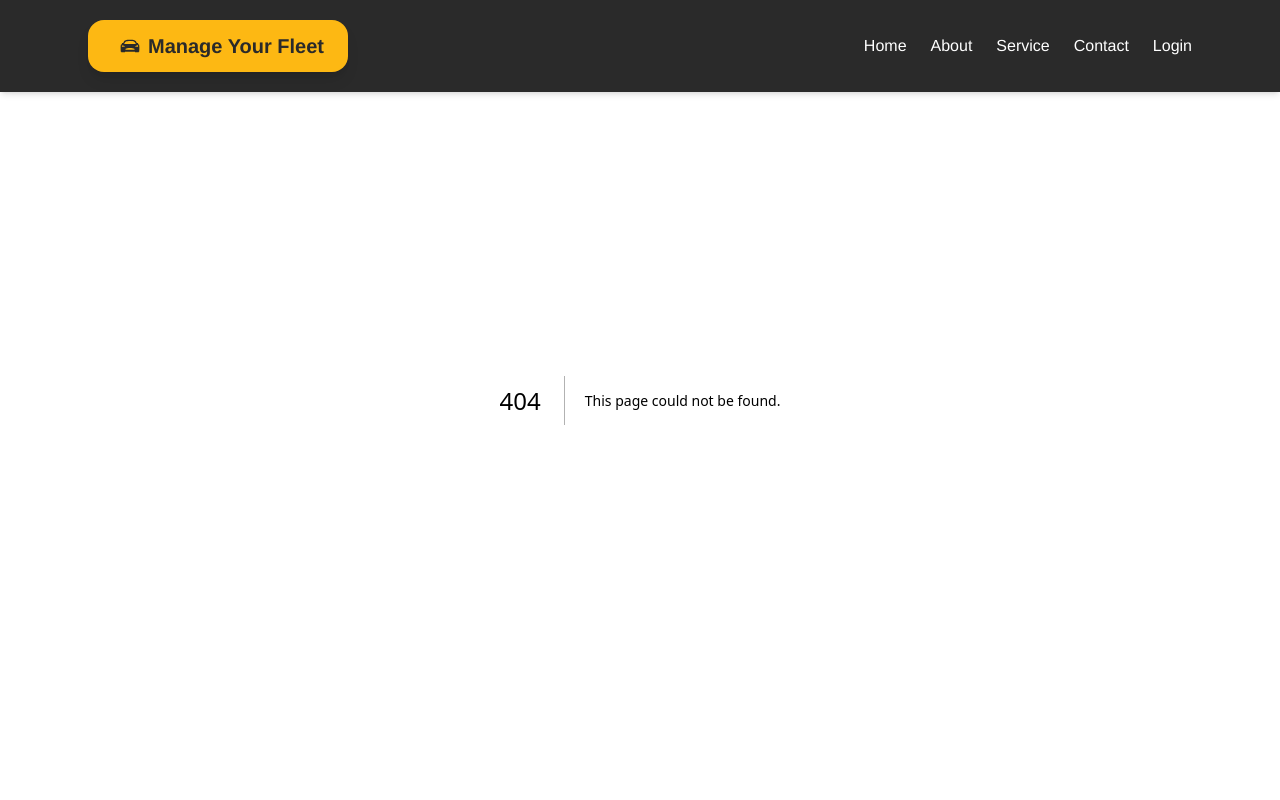
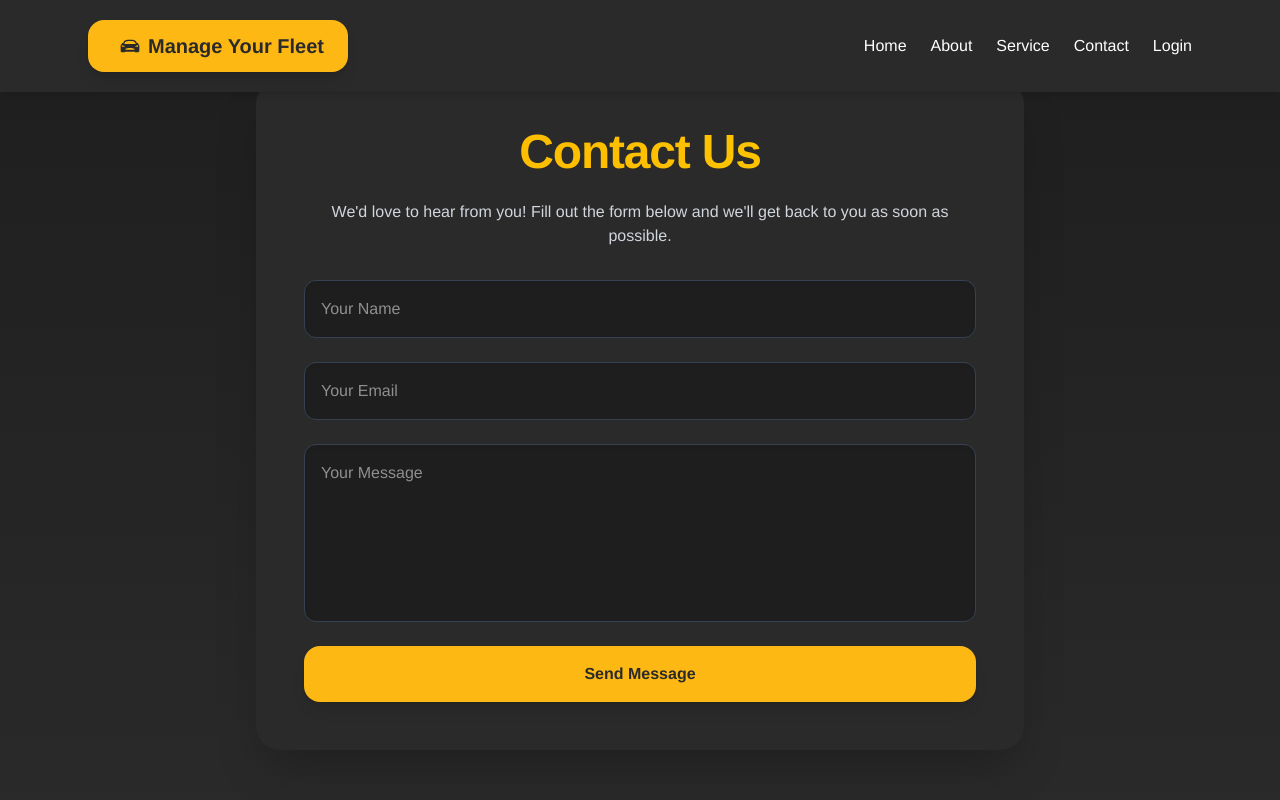
Before and after one commit to mithzak/sisu-taxi.com-nextjs, a Next.js app: page /contact in a window 1280 px wide. Before the commit this address had no page. Shown: the top 800 px of the page. Built offline with nearby package versions, Linux system fonts and the light colour scheme.

Commit message:
feat(contact): add contact page.

```diff
--- /dev/null
+++ b/src/app/contact/page.tsx
@@ -0,0 +1,60 @@
+"use client";
+
+import { motion } from "framer-motion";
+
+export default function ContactUsPage() {
+    const inputMotion = {
+        hidden: { opacity: 0, y: 20 },
+        visible: { opacity: 1, y: 0, transition: { duration: 0.6 } },
+    };
+
+    return (
+        <div className="min-h-screen bg-gradient-to-b from-[#1E1E1E] to-[#2A2A2A] text-gray-200 flex items-center justify-center py-20 px-4 sm:px-8 lg:px-16">
+
+            <motion.div
+                initial="hidden"
+                whileInView="visible"
+                viewport={{ once: true }}
+                className="bg-[#2A2A2A] rounded-3xl shadow-2xl p-8 sm:p-12 w-full max-w-3xl"
+            >
+                <motion.h1
+                    variants={inputMotion}
+                    className="text-3xl sm:text-4xl lg:text-5xl font-extrabold tracking-tight text-transparent bg-clip-text bg-gradient-to-r from-[#FDB813] to-yellow-400 text-center mb-6"
+                >
+                    Contact Us
+                </motion.h1>
+
+                <motion.p
+                    variants={inputMotion}
+                    className="text-center text-gray-300 mb-8"
+                >
+                    We&#39;d love to hear from you! Fill out the form below and we&#39;ll get back to you as soon as possible.
+                </motion.p>
+
+                <motion.form variants={inputMotion} className="flex flex-col gap-6">
+                    <input
+                        type="text"
+                        placeholder="Your Name"
+                        className="bg-[#1E1E1E] text-white p-4 rounded-xl shadow-inner border border-gray-700 focus:border-[#FDB813] outline-none transition"
+                    />
+                    <input
+                        type="email"
+                        placeholder="Your Email"
+                        className="bg-[#1E1E1E] text-white p-4 rounded-xl shadow-inner border border-gray-700 focus:border-[#FDB813] outline-none transition"
+                    />
+                    <textarea
+                        placeholder="Your Message"
+                        rows={6}
+                        className="bg-[#1E1E1E] text-white p-4 rounded-xl shadow-inner border border-gray-700 focus:border-[#FDB813] outline-none transition resize-none"
+                    />
+                    <button
+                        type="submit"
+                        className="bg-[#FDB813] hover:bg-amber-300 text-[#2A2A2A] font-bold py-4 rounded-2xl cursor-pointer shadow-lg hover:shadow-[0_0_25px_#FDB813aa] hover:scale-105 transition transform"
+                    >
+                        Send Message
+                    </button>
+                </motion.form>
+            </motion.div>
+        </div>
+    );
+}
```
